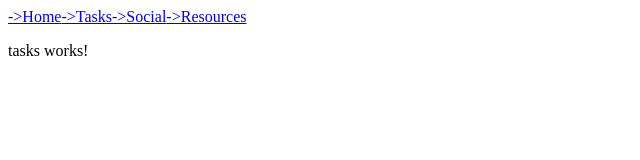
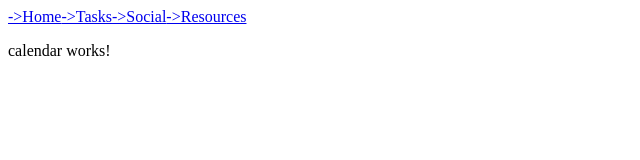
Before and after one commit to Morente5/customer-dashboard, an Angular app in the folder public/: page /tasks in a window 1280 px wide. Shown: the top 160 px of the page, without its empty margins (0-640 px from the left). Built offline with nearby package versions, Linux system fonts and the light colour scheme.

Commit message:
Use calendar inside tasks template

```diff
--- a/public/src/app/routes/tasks/tasks.component.html
+++ b/public/src/app/routes/tasks/tasks.component.html
@@ -1,3 +1 @@
-<p>
-  tasks works!
-</p>
+<bmc-calendar></bmc-calendar>
```
